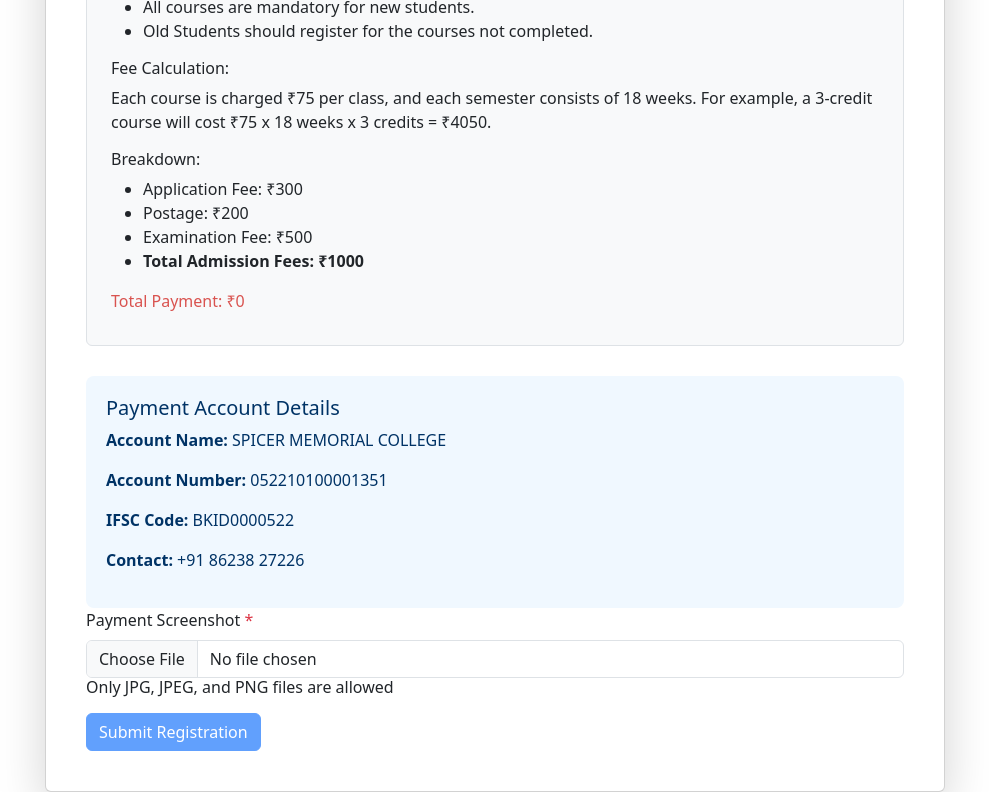
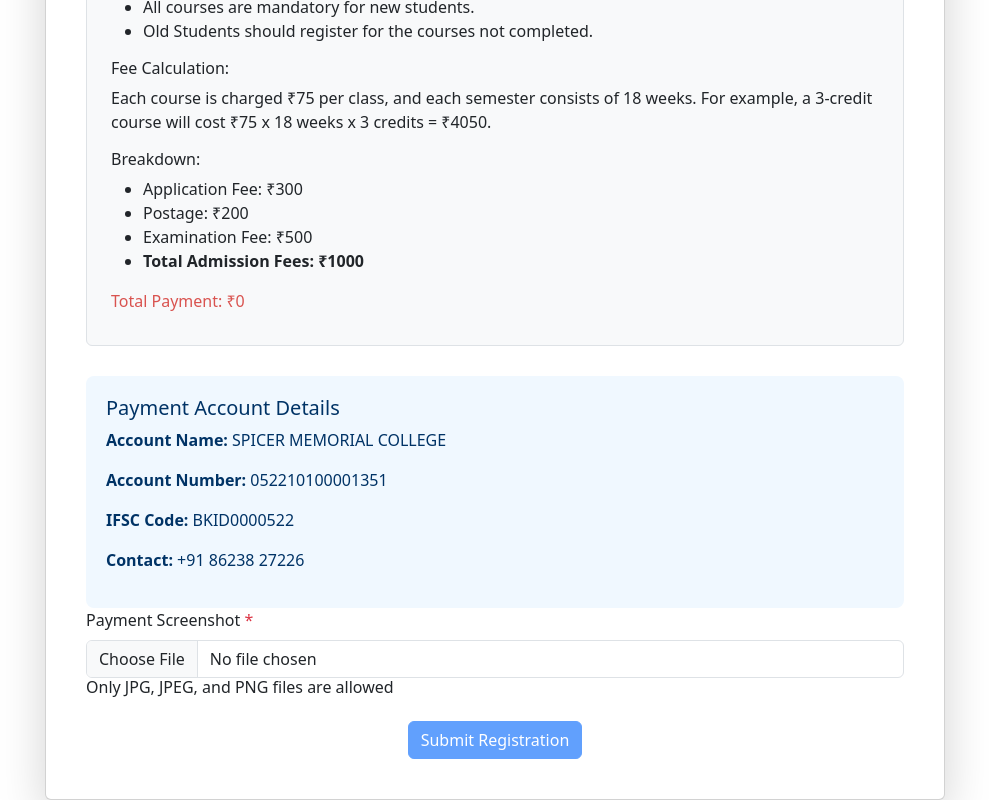
Before and after one commit to SpicerAdventistUniversity/SMCEN-fe, a React (Vite) app: page / in a window 1280 px wide. Shown: the part 1545-2345 px from the top of the page, without its empty margins (145-1134 px from the left). Built offline with nearby package versions, Linux system fonts and the light colour scheme.

Commit message:
back to normal

```diff
--- a/src/components/Auth/Register.jsx
+++ b/src/components/Auth/Register.jsx
@@ -1,4 +1,4 @@
-import { useState, useEffect } from "react";
+import { useState } from "react";
 import axios from "axios";
 import {
   Form,
@@ -12,7 +12,6 @@
 import "bootstrap/dist/css/bootstrap.min.css";
 import { useNavigate } from "react-router-dom";
 import toast from "react-hot-toast";
-import { Spinner } from "react-bootstrap";
 import { Eye, EyeSlash } from "react-bootstrap-icons"; // 👀 Icons for password toggle
 
 const Register = () => {
@@ -44,7 +43,6 @@
   const [success, setSuccess] = useState("");
   const [totalFee, setTotalFee] = useState(0); // To store calculated total fee
   const [showPassword, setShowPassword] = useState(false); // 🔹 Toggle Password
-  const [isSubmitting, setIsSubmitting] = useState(false);
   let navigate = useNavigate();
 
   // Course data, split into two categories: Semester I and Semester II
@@ -199,24 +197,8 @@
         error.response?.data?.message ||
           "Registration failed. Please try again.",
       );
-    } finally {
-      setIsSubmitting(false); // ✅ STOP LOADING
     }
   };
-  useEffect(() => {
-    const handleBeforeUnload = (e) => {
-      if (isSubmitting) {
-        e.preventDefault();
-        e.returnValue = ""; // Required for Chrome
-      }
-    };
-
-    window.addEventListener("beforeunload", handleBeforeUnload);
-
-    return () => {
-      window.removeEventListener("beforeunload", handleBeforeUnload);
-    };
-  }, [isSubmitting]);
 
   return (
     <Container className="d-flex justify-content-center align-items-center min-vh-100">
@@ -643,20 +625,15 @@
             </Form.Group>
 
             {/* Submit Button */}
-            <Button
-              variant="primary"
-              type="submit"
-              disabled={!formData.selectedCourses.length || isSubmitting}
-            >
-              {isSubmitting ? (
-                <>
-                  <Spinner animation="border" size="sm" className="me-2" />
-                  Submitting... Please wait
-                </>
-              ) : (
-                "Submit Registration"
-              )}
-            </Button>
+            <div className="d-flex justify-content-center mt-4">
+              <Button
+                variant="primary"
+                type="submit"
+                disabled={!formData.selectedCourses.length}
+              >
+                Submit Registration
+              </Button>
+            </div>
           </Form>
         </Card.Body>
       </Card>
```
